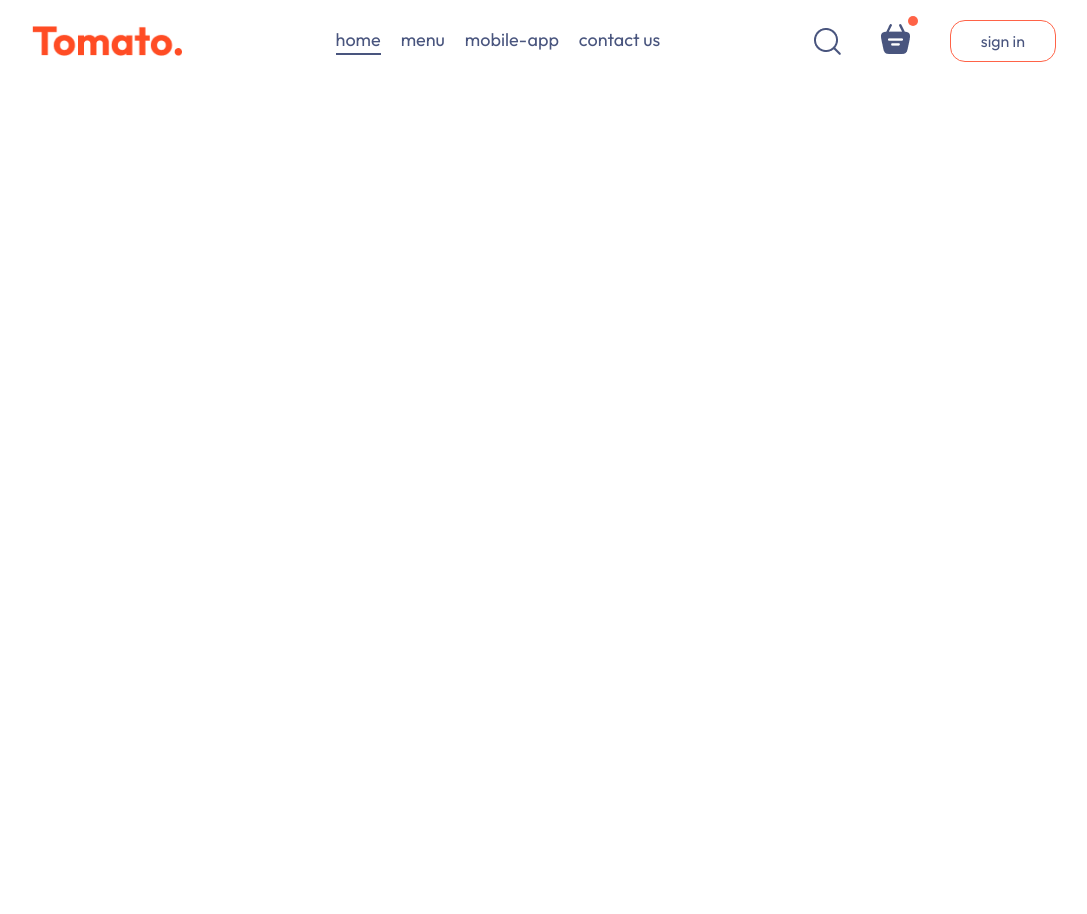
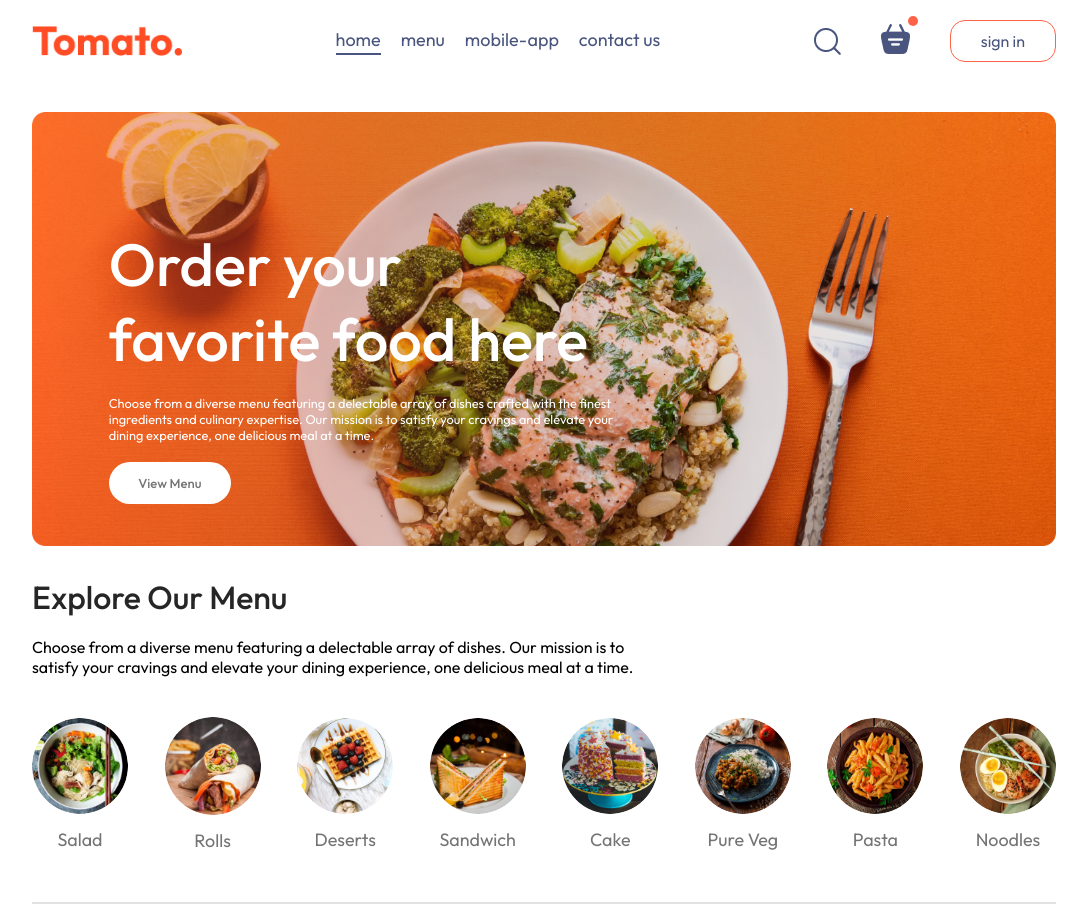
Before and after one commit to AnthonyAssayah/food-delivery, a React (Vite) app in the folder frontend/: page / in a window 1280 px wide. Shown: the whole page, without its empty margins (96-1183 px from the left). Before the commit the page ends 800 px from the top, so only its background shows below. Built offline with nearby package versions, Linux system fonts and the light colour scheme.

Commit message:
create Context + explore menu

```diff
--- /dev/null
+++ b/frontend/src/components/ExploreMenu/ExploreMenu.css
@@ -0,0 +1,56 @@
+.explore-menu{
+    display: flex;
+    flex-direction: column;
+    gap: 20px;
+}
+
+.explore-menu h1{
+    color: #262626;
+    font-weight: 500;
+}
+
+.explore-menu-text{
+    max-width:  60%;
+    columns: #808080;
+}
+
+.explore-menu-list{
+    display: flex;
+    gap: 30px;
+    justify-content: space-between;
+    align-items: center;
+    text-align: center;
+    margin: 20px 0px;
+    overflow-x: scroll;
+}
+
+.explore-menu-list::-webkit-scrollbar{
+    display: none;
+}
+
+.explore-menu-list-item img{
+    width: 7.5vw;
+    min-width: 80px;
+    cursor: pointer;
+    border-radius: 50%;
+    transition: 0.2s;
+}
+
+.explore-menu-list-item p{
+    margin-top: 10px;
+    color: #747474;
+    font-size: max(1.4vw, 16px);
+    cursor: pointer;
+}
+
+.explore-menu hr{
+    margin: 10px 0px;
+    height: 2px;
+    background-color: #e2e2e2;
+    border: none;
+}
+
+.explore-menu-list-item .active{
+    border: 4px solid tomato;
+    padding: 2px;
+}
--- /dev/null
+++ b/frontend/src/components/ExploreMenu/ExploreMenu.jsx
@@ -0,0 +1,37 @@
+import React from "react";
+import "./ExploreMenu.css";
+import { menu_list } from "../../assets/assets";
+
+const ExploreMenu = ({ category, setCategory }) => {
+  return (
+    <div className="explore-menu" id="explore-menu">
+      <h1>Explore Our Menu</h1>
+      <p className="explore-menu-text">
+        Choose from a diverse menu featuring a delectable array of dishes. Our
+        mission is to satisfy your cravings and elevate your dining experience,
+        one delicious meal at a time.
+      </p>
+      <div className="explore-menu-list">
+        {menu_list.map((item, index) => {
+          return (
+            <div
+              onClick={() =>
+                setCategory((prev) =>
+                  prev === item.menu_name ? "All" : item.menu_name
+                )
+              }
+              key={index}
+              className="explore-menu-list-item"
+            >
+              <img  className={category === item.menu_name ? "active": ""}src={item.menu_image} alt="" />
+              <p>{item.menu_name}</p>
+            </div>
+          );
+        })}
+      </div>
+      <hr />
+    </div>
+  );
+};
+
+export default ExploreMenu;
--- /dev/null
+++ b/frontend/src/context/StoreContext.jsx
@@ -0,0 +1,19 @@
+import { createContext } from "react";
+
+export const StoreContext = createContext(null);
+
+const StoreContextProvider = (props) => {
+
+
+
+    const contextValue = {
+
+    }
+    return (
+        <StoreContext.Provider value={contextValue}>
+            {props.children}
+        </StoreContext.Provider>
+    )
+}
+
+export default StoreContextProvider;
--- a/frontend/src/main.jsx
+++ b/frontend/src/main.jsx
@@ -3,9 +3,12 @@ import ReactDOM from "react-dom/client";
 import App from "./App.jsx";
 import "./index.css";
 import { BrowserRouter } from "react-router-dom";
+import StoreContextProvider from "./context/StoreContext.jsx";
 
 ReactDOM.createRoot(document.getElementById("root")).render(
   <BrowserRouter>
-    <App />
+    <StoreContextProvider>
+      <App />
+    </StoreContextProvider>
   </BrowserRouter>
 );
--- a/frontend/src/pages/Home/Home.jsx
+++ b/frontend/src/pages/Home/Home.jsx
@@ -1,10 +1,16 @@
-import React from 'react'
+import React,{useState} from 'react'
 import './Home.css'
+import Header from '../../components/Header/Header'
+import ExploreMenu from '../../components/ExploreMenu/ExploreMenu'
 
 const Home = () => {
+
+  const [category, setCategory] = useState('All');
+
   return (
     <div>
-
+      <Header />
+      <ExploreMenu category={category} setCategory={setCategory} />
     </div>
   )
 }
```
